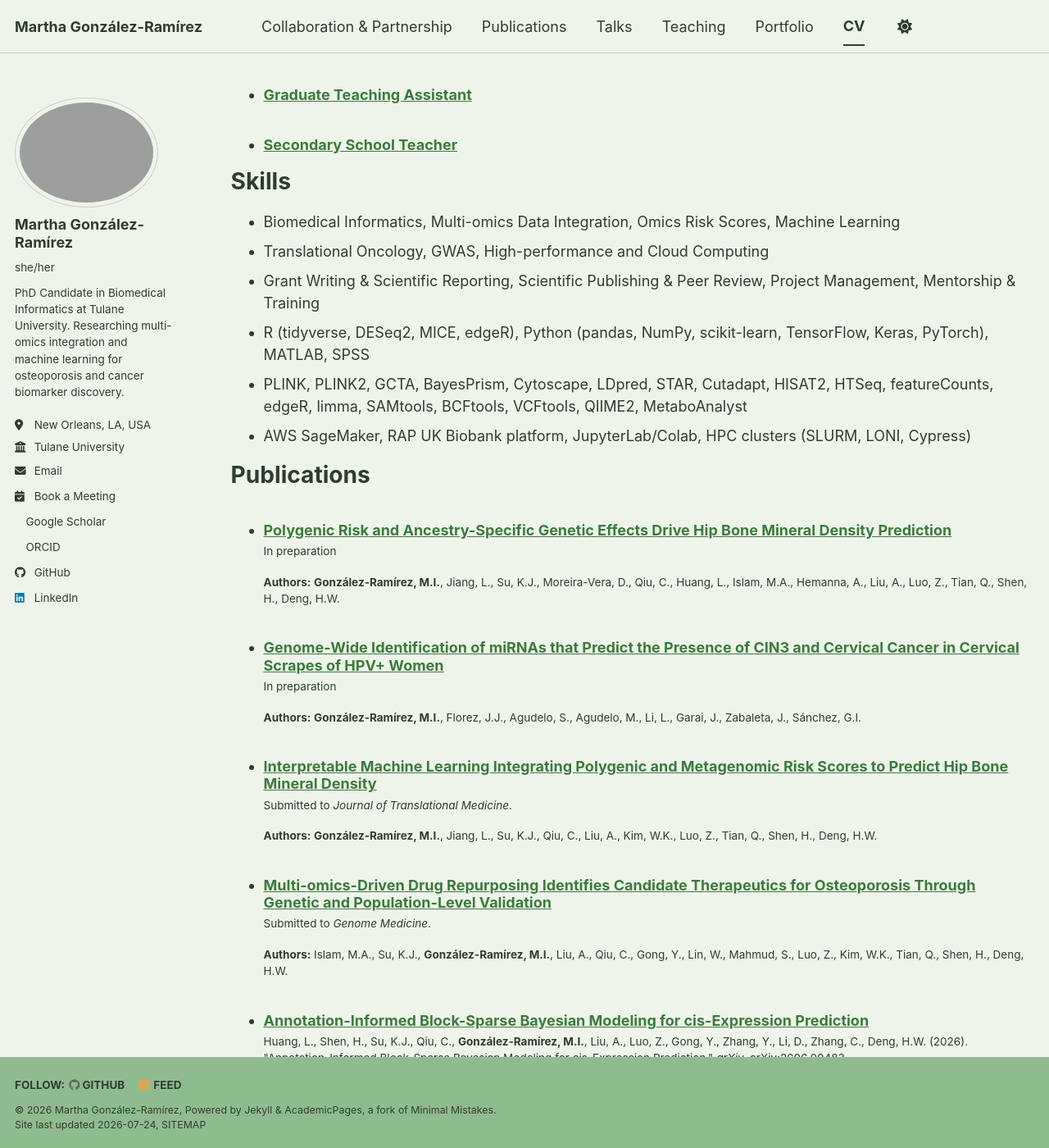
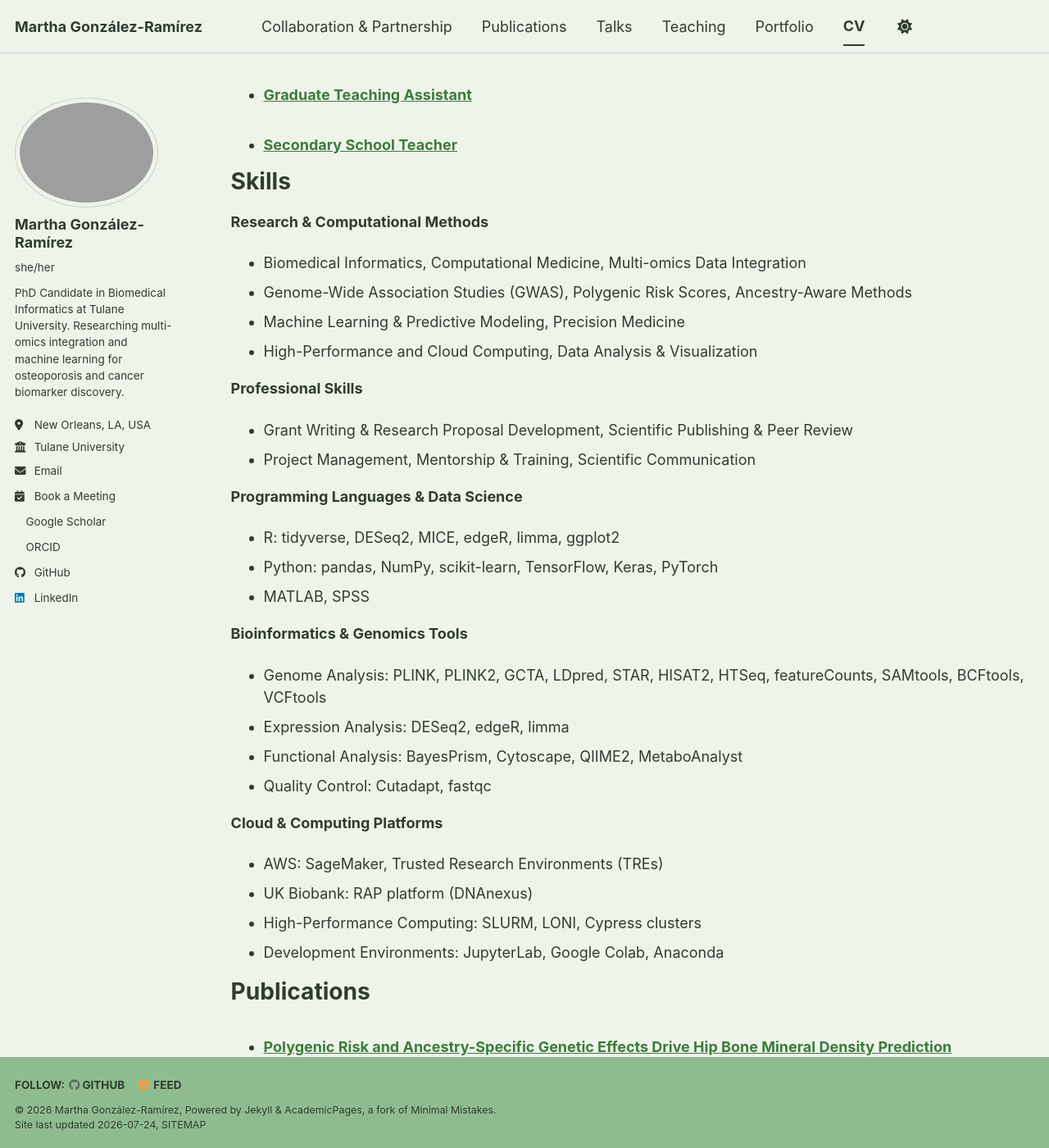
Before and after one commit to migonzalezr/migonzalezr.github.io, a Jekyll site: the page built from _pages/cv.md, in a window 1280 px wide and 1400 px high, scrolled down 1546 px. Shown: the whole window at 82% size. Built offline with Jekyll 4.4.1, drawn with Linux system fonts in a browser that asks for light colours; a style sheet for code colours, icons or effects is not loaded; some of the changed text lies outside the part shown.

Commit message:
Update CV: improve Skills section, add Peer Review section, add 3 new courses from Bruce Weir Institute 2026

```diff
--- a/_pages/cv.md
+++ b/_pages/cv.md
@@ -49,18 +49,46 @@
 
 Skills
 ======
-* Biomedical Informatics, Multi-omics Data Integration, Omics Risk Scores, Machine Learning
-* Translational Oncology, GWAS, High-performance and Cloud Computing
-* Grant Writing & Scientific Reporting, Scientific Publishing & Peer Review, Project Management, Mentorship & Training
-* R (tidyverse, DESeq2, MICE, edgeR), Python (pandas, NumPy, scikit-learn, TensorFlow, Keras, PyTorch), MATLAB, SPSS
-* PLINK, PLINK2, GCTA, BayesPrism, Cytoscape, LDpred, STAR, Cutadapt, HISAT2, HTSeq, featureCounts, edgeR, limma, SAMtools, BCFtools, VCFtools, QIIME2, MetaboAnalyst
-* AWS SageMaker, RAP UK Biobank platform, JupyterLab/Colab, HPC clusters (SLURM, LONI, Cypress)
+
+**Research & Computational Methods**
+* Biomedical Informatics, Computational Medicine, Multi-omics Data Integration
+* Genome-Wide Association Studies (GWAS), Polygenic Risk Scores, Ancestry-Aware Methods
+* Machine Learning & Predictive Modeling, Precision Medicine
+* High-Performance and Cloud Computing, Data Analysis & Visualization
+
+**Professional Skills**
+* Grant Writing & Research Proposal Development, Scientific Publishing & Peer Review
+* Project Management, Mentorship & Training, Scientific Communication
+
+**Programming Languages & Data Science**
+* R: tidyverse, DESeq2, MICE, edgeR, limma, ggplot2
+* Python: pandas, NumPy, scikit-learn, TensorFlow, Keras, PyTorch
+* MATLAB, SPSS
+
+**Bioinformatics & Genomics Tools**
+* Genome Analysis: PLINK, PLINK2, GCTA, LDpred, STAR, HISAT2, HTSeq, featureCounts, SAMtools, BCFtools, VCFtools
+* Expression Analysis: DESeq2, edgeR, limma
+* Functional Analysis: BayesPrism, Cytoscape, QIIME2, MetaboAnalyst
+* Quality Control: Cutadapt, fastqc
+
+**Cloud & Computing Platforms**
+* AWS: SageMaker, Trusted Research Environments (TREs)
+* UK Biobank: RAP platform (DNAnexus)
+* High-Performance Computing: SLURM, LONI, Cypress clusters
+* Development Environments: JupyterLab, Google Colab, Anaconda
 
 Publications
 ======
 <ul>{% for post in site.publications reversed %}
   {% include archive-single-cv.html %}
 {% endfor %}</ul>
+
+Peer Review
+======
+* Metabolism (Elsevier). ISSN: 1532-8600 — 1 paper reviewed (2025)
+* Cancer Research Journal (SciencesPG). ISSN: 2330-8214 — 2 papers reviewed (2025-2026)
+* Gene Reports (Elsevier). ISSN: 2452-0144 — 1 paper reviewed (2021)
+* Ciencia e Innovación en Salud. ISSN: 2344-8636 — 1 paper reviewed (2021)
 
 Talks
 ======
@@ -78,6 +106,9 @@
 
 Courses, Seminars, and Webinars Attended
 ======
+* AI/ML for Genetics, Bruce Weir Summer Institute in Statistical Genetics, Georgia Tech, USA (2026, 20h)
+* Whole Genome Sequence Analysis, Bruce Weir Summer Institute in Statistical Genetics, Georgia Tech, USA (2026, 20h)
+* Regression and Regularization, Bruce Weir Summer Institute in Statistical Genetics, Georgia Tech, USA (2026, 20h)
 * Analysis of Amplicons with DADA2 in R, ININAM, Lima, Perú (2024, 8h)
 * Shotgun Metagenomics in KBASE, ININAM, Lima, Perú (2024, 8h)
 * Epigenetics and Gene Regulation, Bruce Weir Summer Institute in Statistical Genetics, Georgia Tech, USA (2024, 20h)
@@ -98,17 +129,3 @@
 * The Safety of the Human Papillomavirus Vaccine, Catalan Institute of Oncology (2018, 12h)
 * Protecting Human Research Participants (Training), National Institutes of Health (2018, 8h)
 * VIII Basic Biomedical Sciences (Seminar), UdeA, Medellín, Colombia (2017, 12h)
-* Gynecology and Obstetrics (Seminar), UdeA, Medellín, Colombia (2017, 4h)
-* VII Basic Biomedical Sciences (Seminar), UdeA, Medellín, Colombia (2016, 16h)
-* Gender Equity (Seminar), Mayor's Office of Medellín, Colombia (2016, 8h)
-* Clinical Understanding of the Genome (Seminar), Medellín, Colombia (2016, 4h)
-* Update on Diseases and microRNAs (Seminar), UdeA, Medellín, Colombia (2016, 10h)
-* V Cancer Research Conference (Seminar), Instituto Nacional de Cancerología, Cali, Colombia (2016, 18h)
-* University of Groningen-UdeA PhD Sandwich Program (Symposium), CCBB, Medellín, Colombia (2016, 8h)
-* Metabolomics Applied to Medicine, National University of Colombia, Medellín, Colombia (2016, 52h)
-* Molecular Markers, National University of Colombia, Medellín, Colombia (2016, 64h)
-* Bioinformatics Applied to Medicine, UdeA, Medellín, Colombia (2016, 64h)
-* Topics of Enzymology, National University of Colombia, Medellín, Colombia (2015, 64h)
-* Immunology, National University of Colombia, Medellín, Colombia (2015, 64h)
-* Methods of Separation, National University of Colombia, Medellín, Colombia (2015, 64h)
-* Open to participating in future courses, workshops, and training opportunities in AI applied to biomedicine, machine learning, multi-omics, and bioinformatics
```
